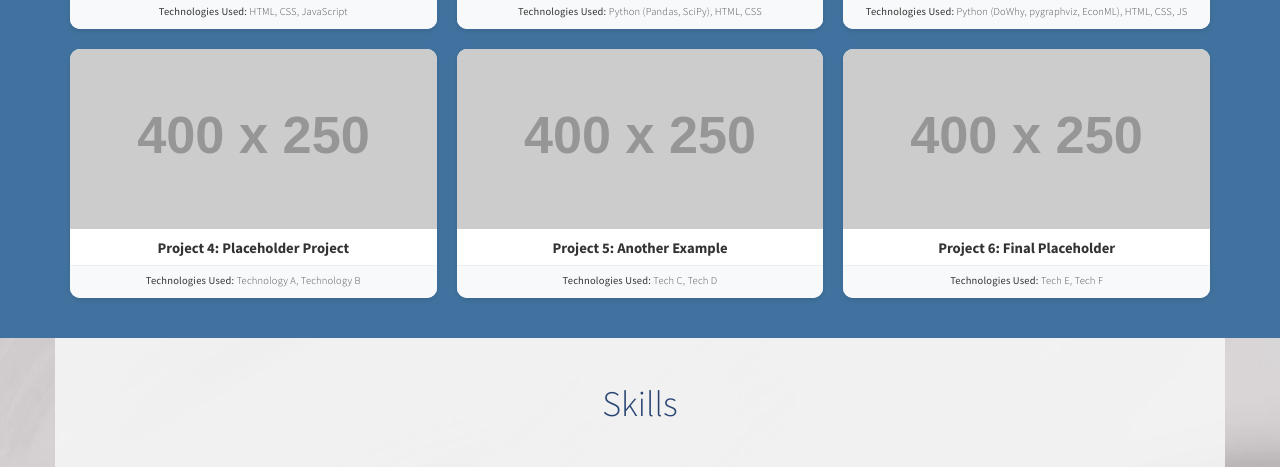
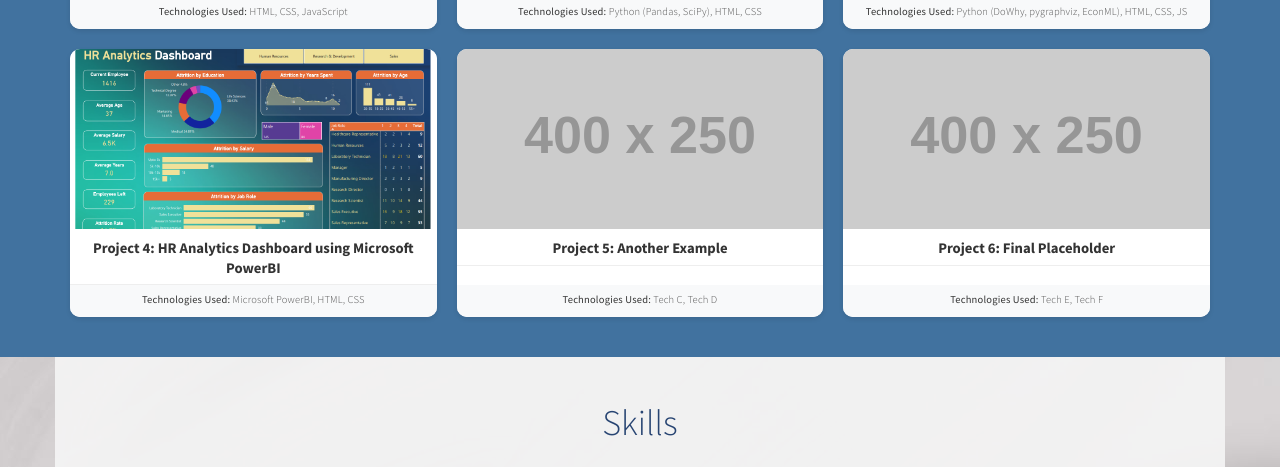
Before and after one commit to ifty54/al-amin-ifty, a plain HTML site: page index.html in a window 1280 px wide. Shown: the part 1418-1885 px from the top of the page. Drawn offline with Linux system fonts and the light colour scheme; placeholder pictures from the web are drawn by us.

Commit message:
4th Project Added

```diff
--- a/index.html
+++ b/index.html
@@ -611,19 +611,20 @@
       </div>
 
       <div class="project-card wow fadeInUp" data-wow-delay="0.5s"> <div class="project-image-container">
-           <img src="https://placehold.co/400x250/D6EADF/333?text=Project+4"
+           <img src="projects/p4.png"
                onerror="this.src='https://placehold.co/400x250/eee/ccc?text=Image+Not+Found';"
                alt="Project 4 Screenshot" class="project-image">
            <div class="project-overlay">
              <div class="project-links">
-               <a href="#" class="project-link-button" target="_blank">Live Demo</a>
-               <a href="#" class="project-link-button" target="_blank">View Source</a>
+               <a href="https://ifty54.github.io/powerbi-dashboard/" class="project-link-button" target="_blank">Live Demo</a>
+               <a href="https://github.com/ifty54/powerbi-dashboard" class="project-link-button" target="_blank">View Source</a>
              </div>
            </div>
         </div>
-         <h3 class="project-card-title">Project 4: Placeholder Project</h3>
+         <h3 class="project-card-title">Project 4: HR Analytics Dashboard using Microsoft PowerBI
+        </h3>
          <div class="project-details">
-          <p><strong>Technologies Used:</strong> Technology A, Technology B</p>
+          <p><strong>Technologies Used:</strong> Microsoft PowerBI, HTML, CSS</p>
         </div>
       </div>
 
```
Also changed, not shown: projects/p4.png (added).
